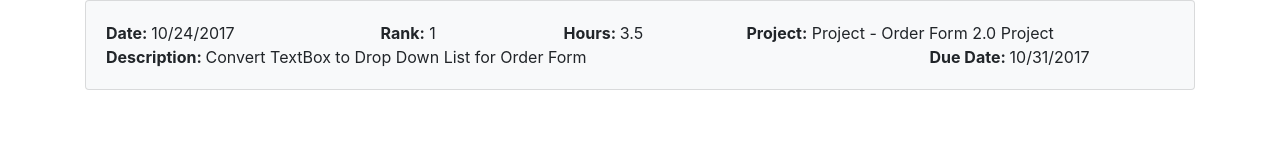
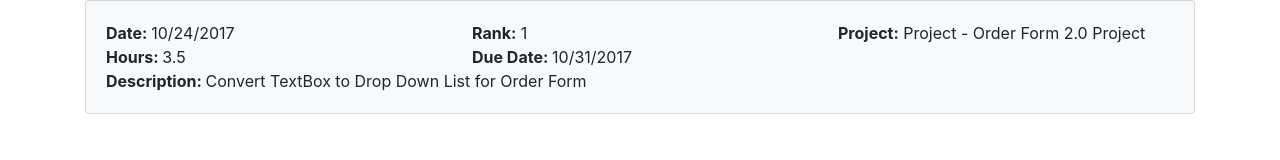
Before and after one commit to AJRohrer/UlineTop3POC, a plain HTML site: page your-first-pwapp-master/Top3PWA/DisplayTop3.html in a window 1280 px wide. Drawn offline with Linux system fonts and the light colour scheme.

Commit message:
Layout fixes for view page

```diff
--- a/your-first-pwapp-master/Top3PWA/DisplayTop3.html
+++ b/your-first-pwapp-master/Top3PWA/DisplayTop3.html
@@ -6,25 +6,27 @@
     <div class="container">
         <div class="card card-body bg-light">
             <div class="row">
-                <div class="col-xs-6 col-md-3">
+                <div class="col-6 col-md-4">
                     <span class="label">Date: </span> <span id="itemDate">10/24/2017</span>
                 </div>
-                <div class="col-xs-6 col-md-2">
+                <div class="col-6 col-md-4">
                     <span class="label">Rank:</span> <span id="rank">1</span>
                 </div>
-                <div class="col-xs-6 col-md-2">
-                    <span class="label">Hours: </span> <span id="hours">3.5</span>
-                </div>
-                <div class="col-xs-10 col-md-5">
+                <div class="col-xs-12 col-md-4">
                     <span class="label">Project:</span> <span id="projectCategory">Project</span> - <span id="projectSubCategory">Order Form 2.0 Project</span>
                 </div>
             </div>
             <div class="row">
-                <div class="col-xs-10 col-md-9">
+                <div class="col-6 col-md-4">
+                    <span class="label">Hours: </span> <span id="hours">3.5</span>
+                </div>
+                <div class="col-6 col-md-4">
+                    <span class="label">Due Date: </span> <span id="originalDueDate">10/31/2017</span>
+                </div>
+            </div>
+            <div class="row">
+                <div class="col-xs-12 col-md-12">
                     <span class="label">Description: </span> <span id="description">Convert TextBox to Drop Down List for Order Form</span>
-                </div>
-                <div class="col-xs-2 col-md-3">
-                    <span class="label">Due Date: </span> <span id="originalDueDate">10/31/2017</span>
                 </div>
             </div>
         </div>
```
